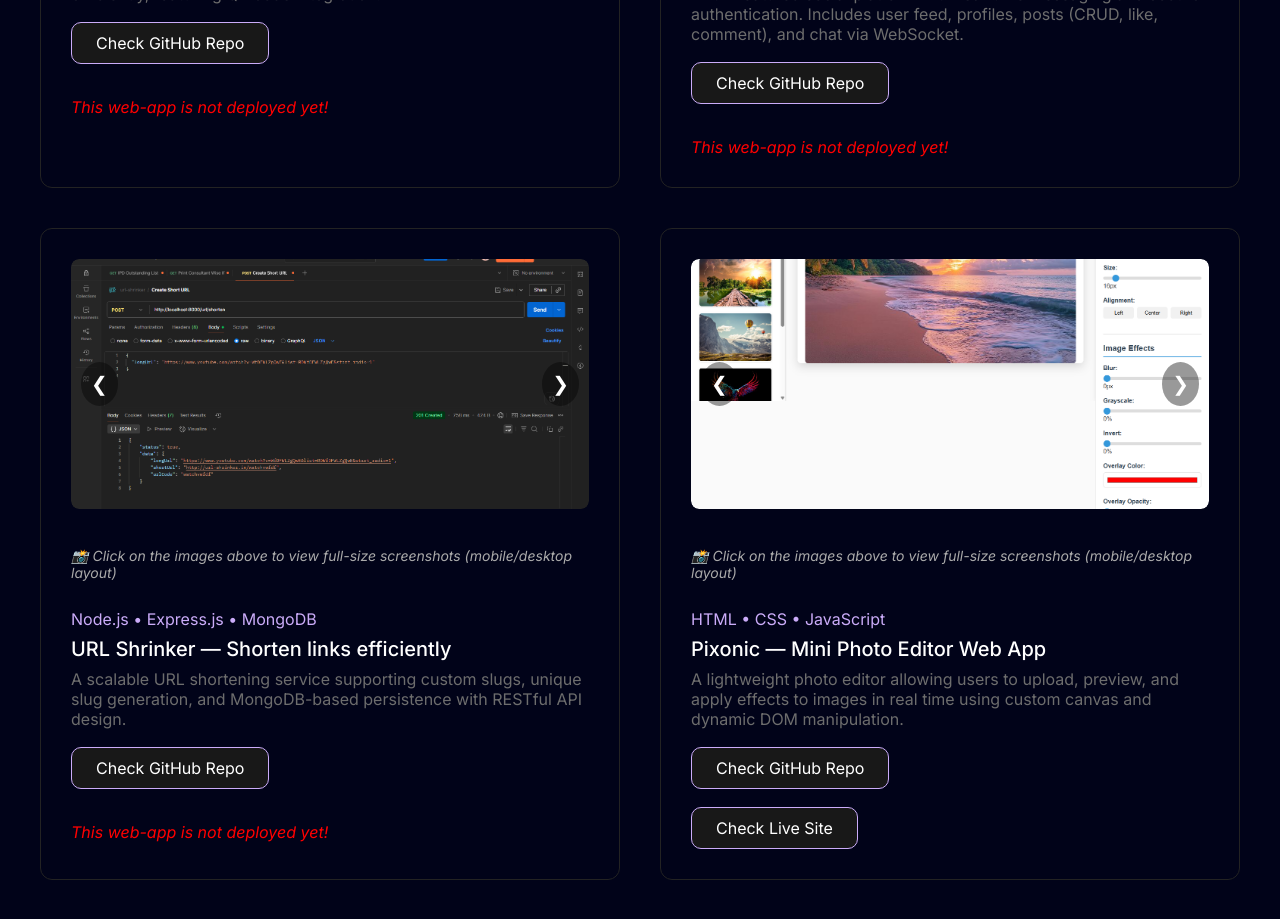
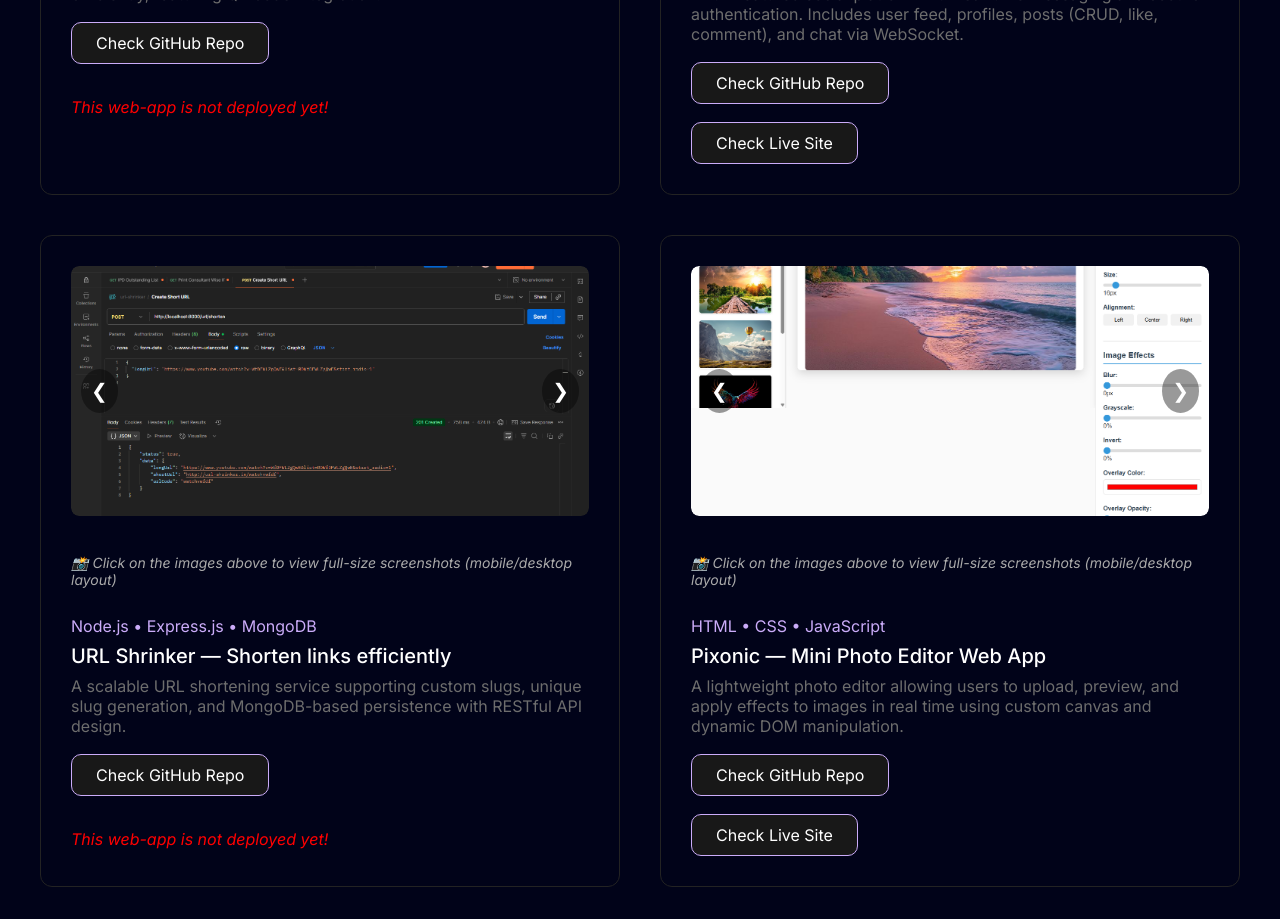
Before and after one commit to hsbhatra/portfolio-react, a React (Create React App) app: page / in a window 1280 px wide. Shown: the part 3040-3959 px from the top of the page. Built offline with nearby package versions, Linux system fonts and the light colour scheme.

Commit message:
Updated live link for DevGluck project

```diff
--- a/src/data/projectsData.js
+++ b/src/data/projectsData.js
@@ -28,7 +28,7 @@ const projects = [
     description:
       "A full-featured social platform with real-time messaging and secure authentication. Includes user feed, profiles, posts (CRUD, like, comment), and chat via WebSocket.",
     github: "https://github.com/hsbhatra/DevGluck–Social-Media-App",
-    live: null,
+    live: "https://dev-gluck.vercel.app/",
     delay: 400,
       images: [
         "/assets/images/projects/devgluck/SignupPage.png",
```
